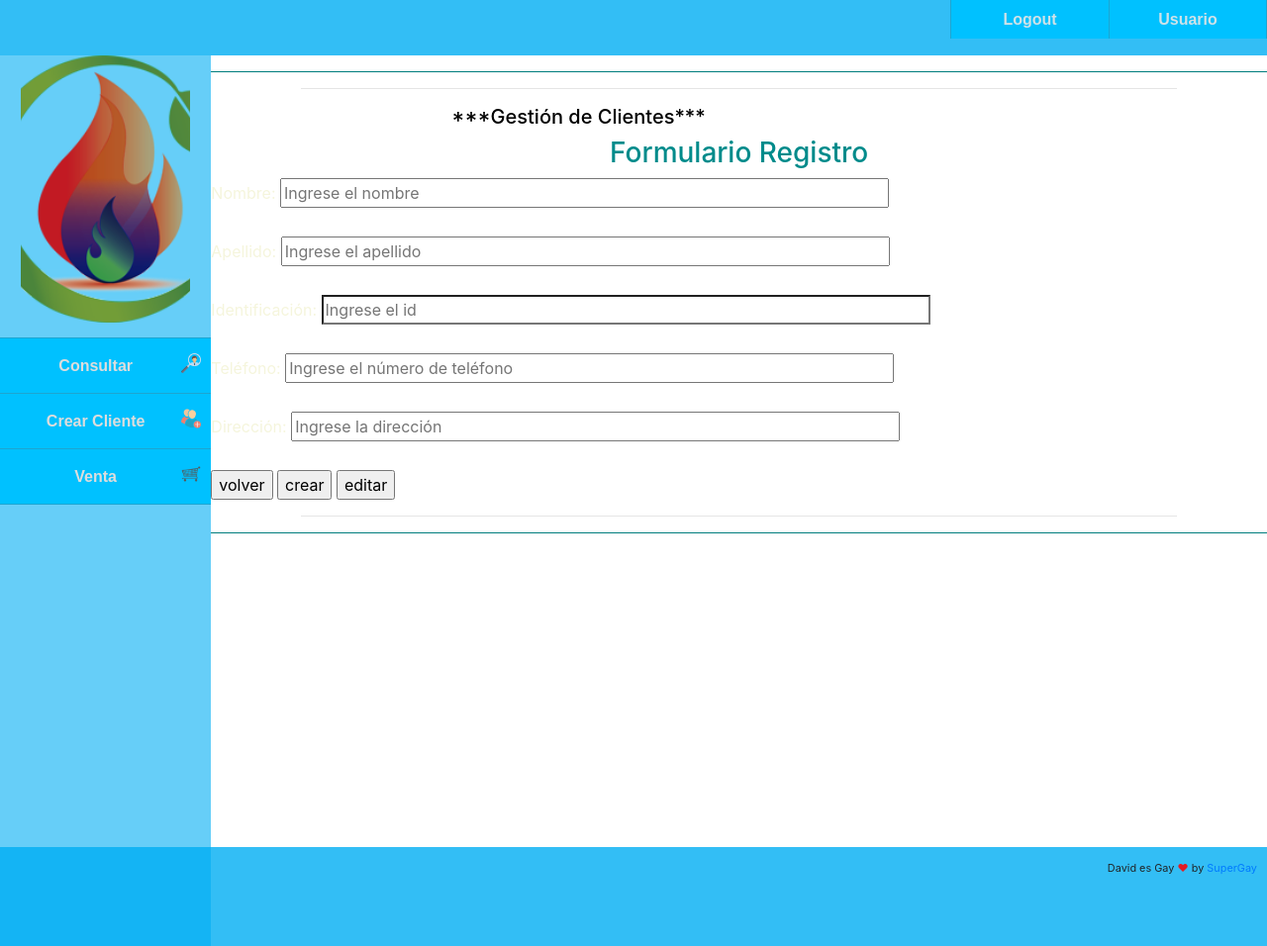
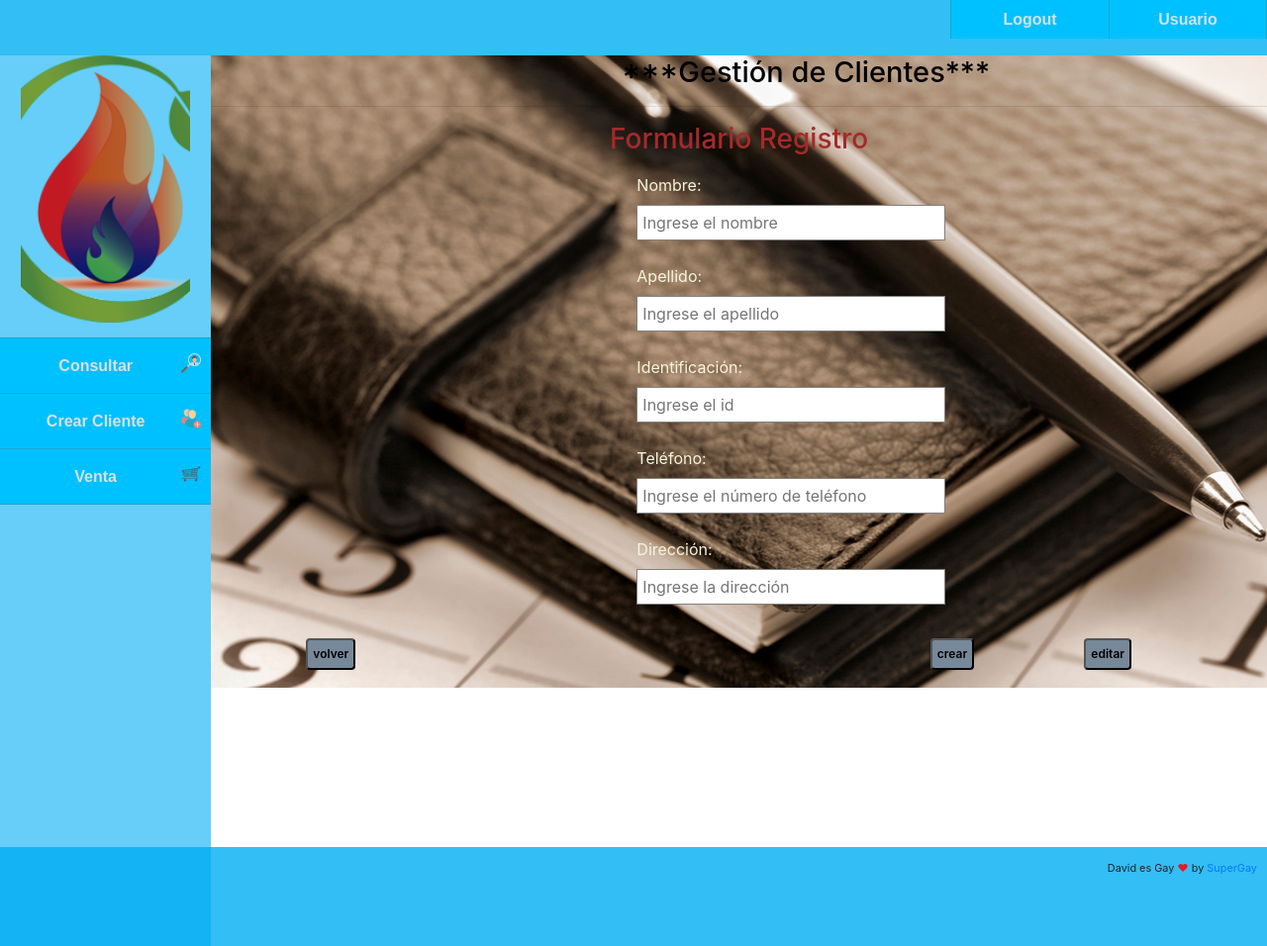
Before and after one commit to davidneitor185/ProyectoDS, a Django app: page /ATodoGasApp/crear_cliente in a window 1280 px wide; the page is wider, and only the part inside the window is pictured. Shown: that part at 99% size. Run offline with Django 3.2, Linux system fonts and the light colour scheme; some libraries are stand-ins or nearby versions.

Commit message:
Mejora de archivo styleClientes.css

```diff
--- a/ATodoGasWeb/ATodoGasApp/static/ATodoGasApp/css/styleClientes.css
+++ b/ATodoGasWeb/ATodoGasApp/static/ATodoGasApp/css/styleClientes.css
@@ -1,9 +1,9 @@
 
 
-* {
+*{
     margin: 0;
     padding: 0;
-    box-sizing: content-box;
+    box-sizing: initial;
 
 
 }
@@ -24,7 +24,7 @@
 .controls{
   border-width: 1px;
   border-style: solid;
-  padding: 10px;
+  padding: 5px;
   border-color:gray;
   margin-top: 0px;
   margin-bottom: 0px;
@@ -37,10 +37,8 @@
 .cliente{
   background-attachment: fixed;
   background-image: url("/../static/ATodoGasApp/agenda1.jpg");
-  width: 84%;
-  height: 84%;
-  left: 16%;
-
+  width: 100%;
+  height: 71%;
 
 }
 
@@ -52,7 +50,7 @@
   color:black;
   Border-radius: 4px;
   background-color: lightslategray;
-  margin-left: 1%;
+  margin-left: 9%;
   margin-right: 26%;
 
 }
@@ -70,7 +68,7 @@
   color:black;
   Border-radius: 4px;
   background-color: lightslategray;
-  margin-left: 25%;
+  margin-left: 28%;
   margin-right: 0%;
 }
 
--- a/ATodoGasWeb/ATodoGasApp/templates/ATodoGasApp/crear_cliente.html
+++ b/ATodoGasWeb/ATodoGasApp/templates/ATodoGasApp/crear_cliente.html
@@ -1,19 +1,18 @@
 {% extends "ATodoGasApp/index.html" %}
 {% load static %}
         {% block content %}
+        <link rel="stylesheet" href="{% static 'ATodoGasApp/css/styleClientes.css' %}">
 
-                <hr color="darkcyan" size=45>
-                <hr width=83% align ="center">
+                <section class = "cliente">
+                <h1 style= "color:black; left: 415px; font-size: 29px;">
+                ***Gestión de Clientes***
+                </h1>
+                <hr width=100% align ="center">
 
 
-
-                <section class = "cliente">
-                <h1 style= "color:black; left: 243px; font-size: 20px;">
-                ***Gestión de Clientes***
-                </h1>
-
-                <h3 style= "color:darkcyan; text-align: center;">Formulario Registro</h3>
+                <h3 style= "color:brown; text-align: center;">Formulario Registro</h3>
                     <section class="form-register">
+                        <form id="form1" method="post" action="enviar.sql">
                         <label style="color: beige;" for="nombre">Nombre: </label>
                         <input size="55%" class ="controls" type="text" name ="nombre" id=nombre placeholder="Ingrese el nombre">
                         </br></br>
@@ -29,7 +28,7 @@
                         <label style="color: beige;"for="direccion">Dirección: </label>
                         <input size="55%" class ="controls" type="text" name ="direccion" id="direccion" placeholder="Ingrese la dirección">
                         </br></br>
-
+                        </form>
                     </section>
                 <input size="65" class ="volver" type="submit" value="volver">
                 <input size="65" class ="crear" type="submit" value="crear">
@@ -37,10 +36,7 @@
 
                 </section>
 
-            <footer>
-                <hr width=83% align ="center">
-                <hr color="darkcyan" size=50>
-            </footer>
+
 
 
         {% endblock %}
```
